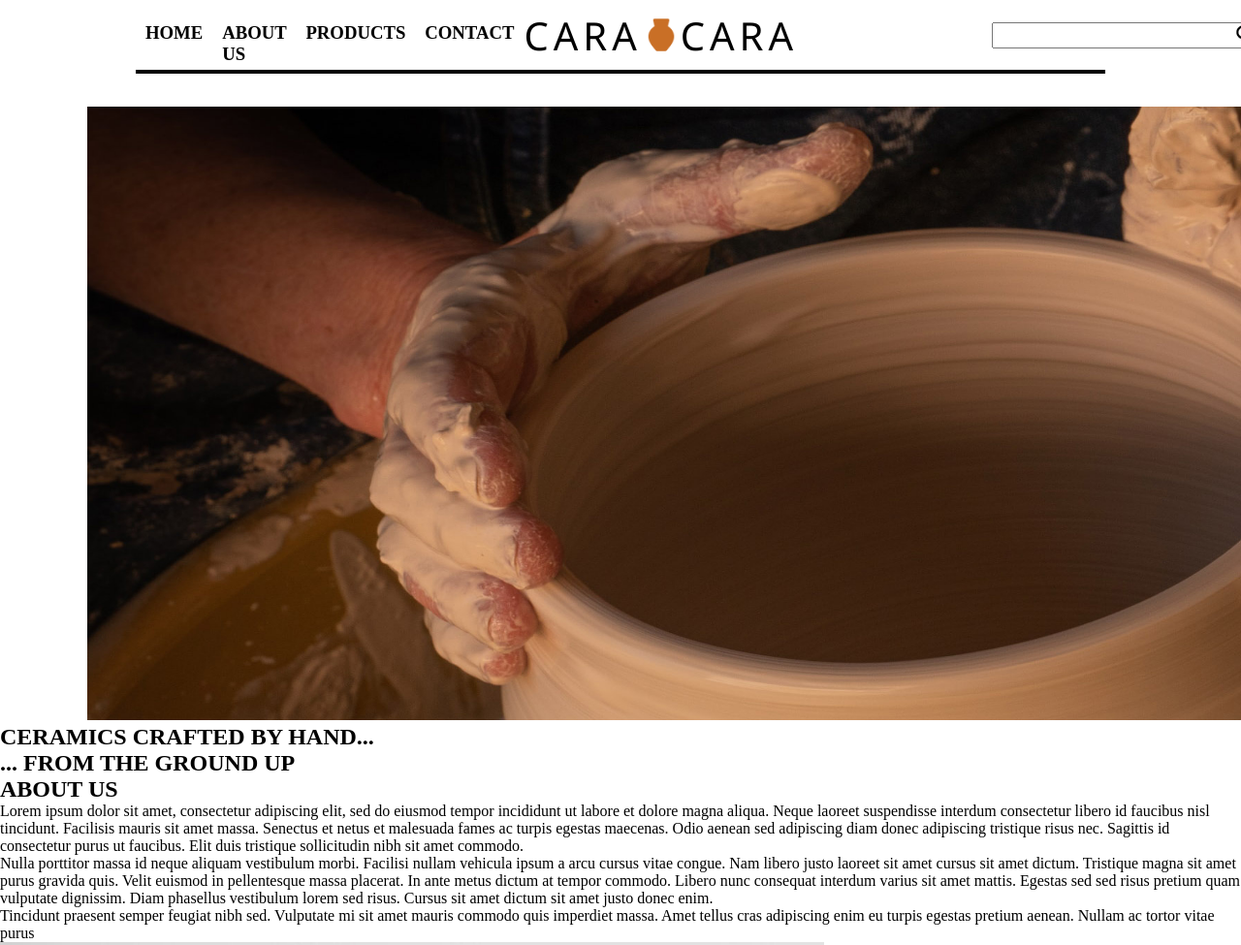
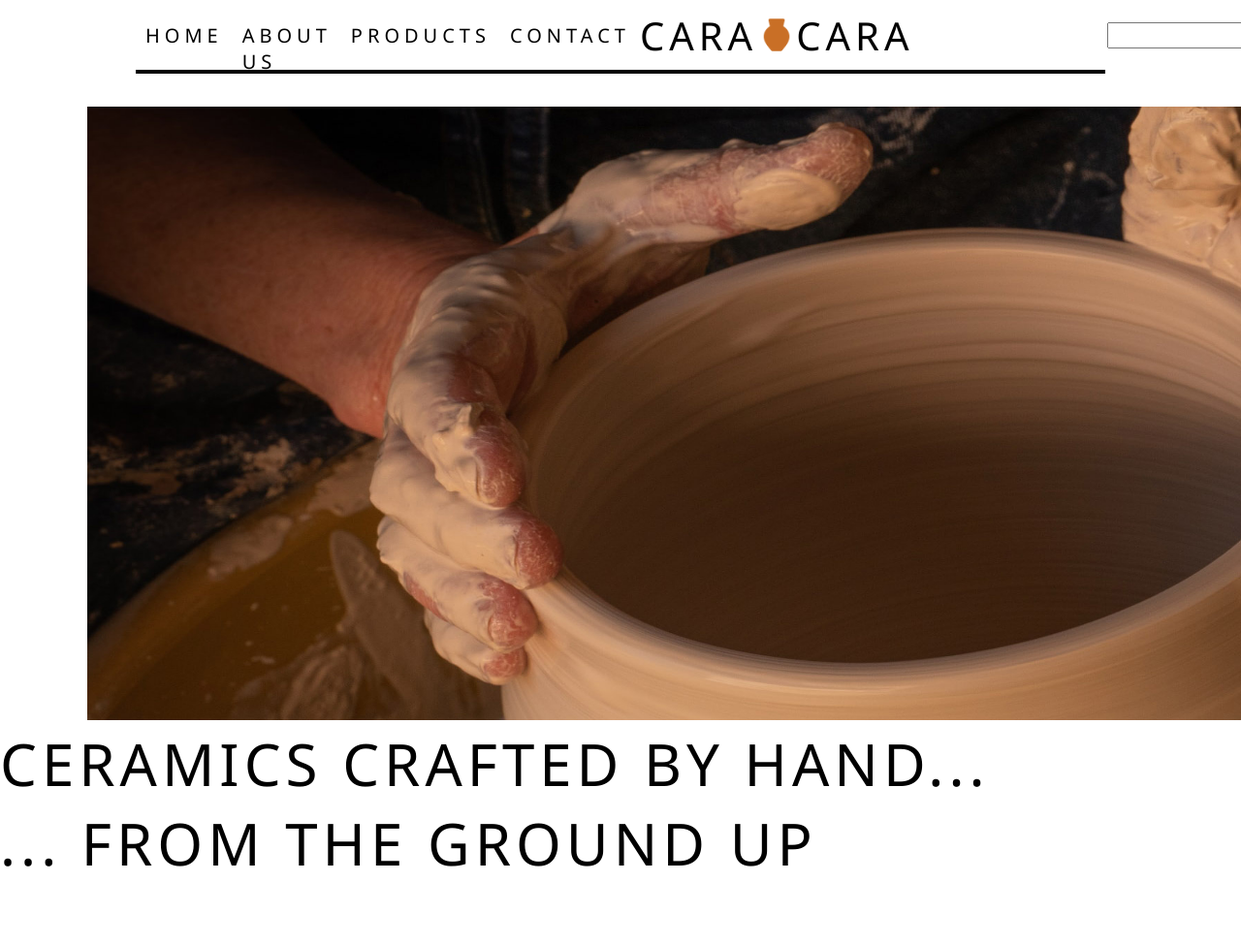
Before and after one commit to 99xtal/ecommerce-website, a plain HTML site: page index.html in a window 1280 px wide. Shown: the top 975 px of the page at 97% size. Drawn offline with Linux system fonts and the light colour scheme.

Commit message:
Added paragraph and headings styles + Added section, section title styles

```diff
--- a/index.html
+++ b/index.html
@@ -104,7 +104,7 @@
         <img src="resources\Vase_Dame_2048x2048.jpg" alt="white flower" />
       </section>
       <section class="section" id="products">
-        <div class="section_title">
+        <div class="section__title">
           <h1>OUR PRODUCTS</h1>
         </div>
         <div class="products">
--- a/style.css
+++ b/style.css
@@ -6,10 +6,31 @@ header {
   height: 110px;
 }
 
+h1 {
+  font-family: "Segoe UI", Tahoma, Geneva, Verdana, sans-serif;
+  font-size: 60px;
+  letter-spacing: 5px;
+  font-weight: normal;
+}
+
 h2 {
   font-family: "Segoe UI", Tahoma, Geneva, Verdana, sans-serif;
   font-size: 40px;
   letter-spacing: 5px;
+  font-weight: normal;
+}
+
+h3 {
+  font-family: "Segoe UI", Tahoma, Geneva, Verdana, sans-serif;
+  font-size: 20px;
+  letter-spacing: 5px;
+  font-weight: normal;
+}
+
+p {
+  font-family: "Segoe UI", Tahoma, Geneva, Verdana, sans-serif;
+  font-size: 20px;
+  letter-spacing: 0px;
   font-weight: normal;
 }
 
@@ -71,6 +92,21 @@ input {
   padding-left: 89.6px;
 }
 
+.section {
+  padding-left: 140px;
+  padding-left: 140px;
+  padding-top: 121px;
+  padding-bottom: 121px;
+}
+
+.section__title {
+  width: 950px;
+  border-bottom-width: 5px;
+  border-bottom-color: black;
+  border-bottom-style: solid;
+  padding-bottom: 20px;
+}
+
 footer {
   background-color: #bf7631;
   padding: 10px;
```
